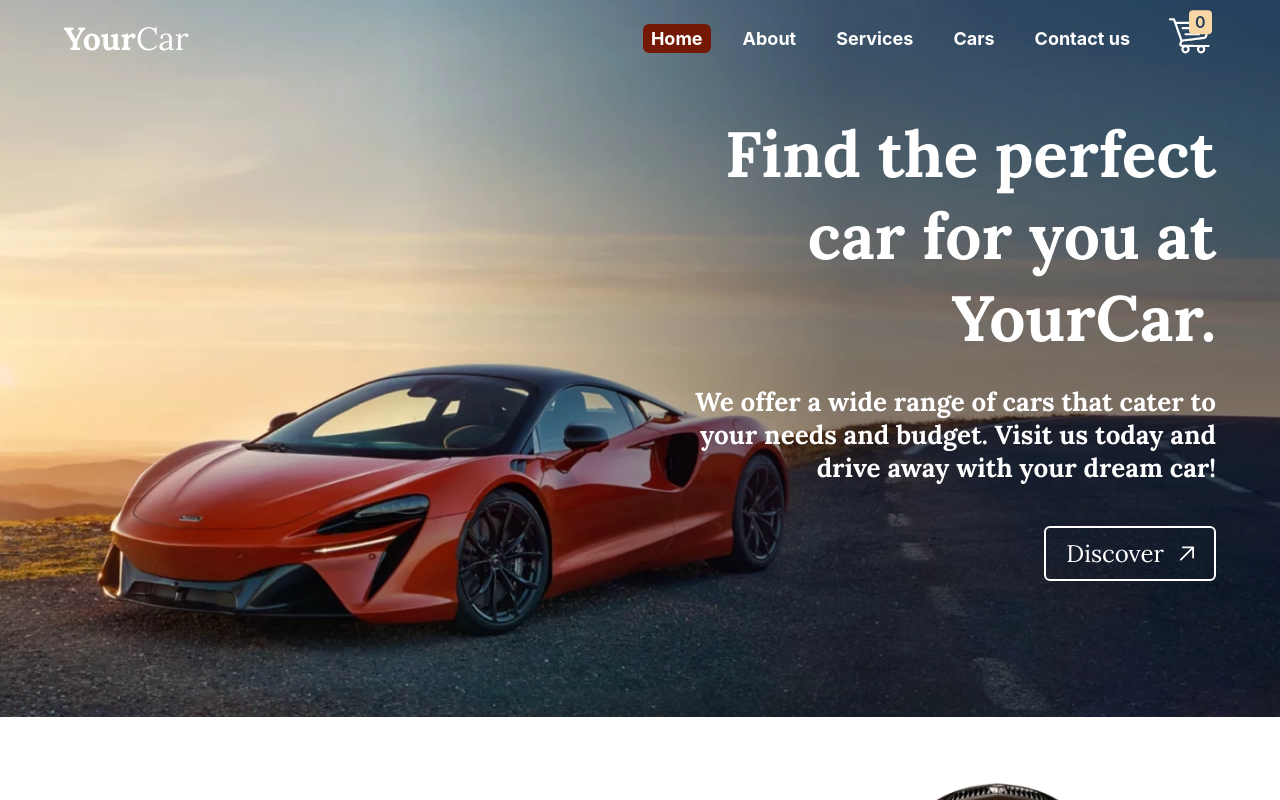
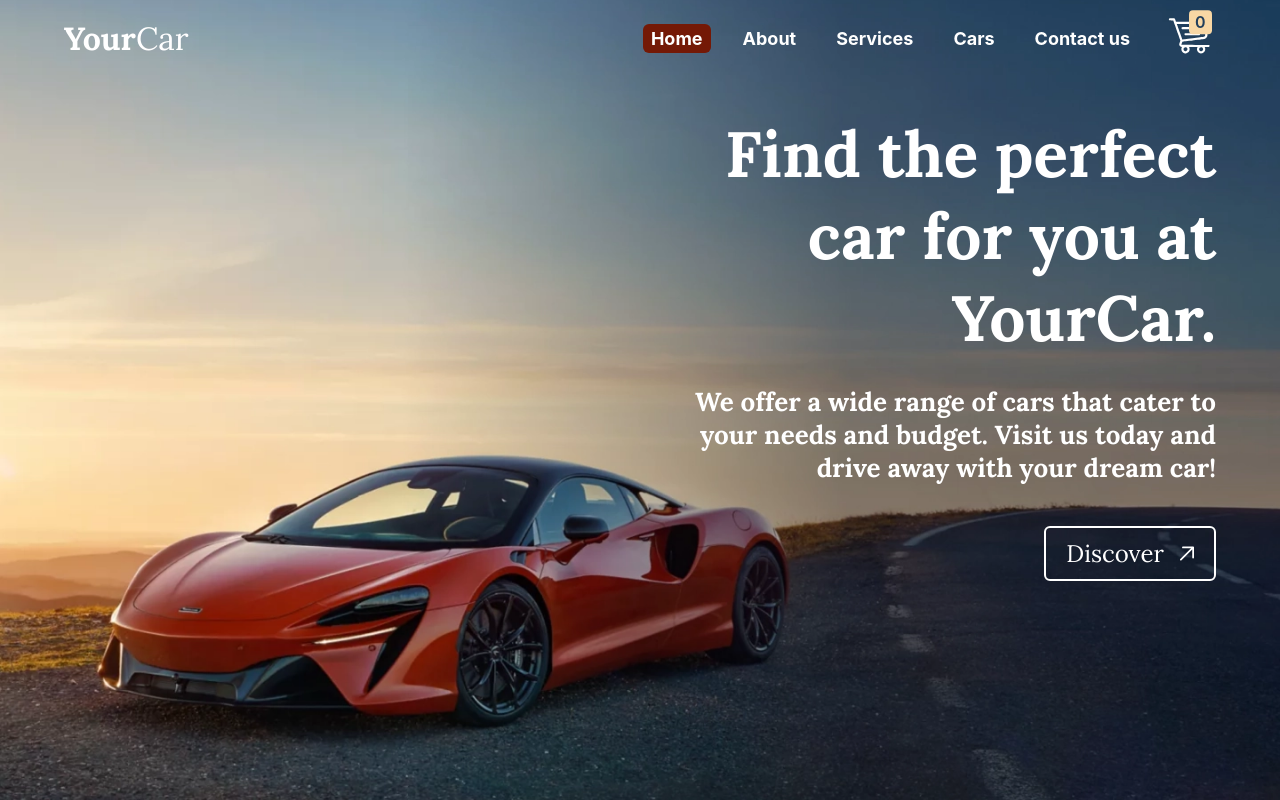
Before and after one commit to Youssef-Mhmoud/cars-project, a React (Create React App) app: page / in a window 1280 px wide. Shown: the top 800 px of the page. Built offline with nearby package versions, Linux system fonts and the light colour scheme.

Commit message:
fix header

```diff
--- a/src/components/layout/Header.module.css
+++ b/src/components/layout/Header.module.css
@@ -5,10 +5,9 @@
   background-position: center center;
 
   position: relative;
-  /* padding-top: 100px; */
   padding-bottom: 100px;
 
-  /* height: 100vh; */
+  height: 100vh;
 }
 
 .headerSticky {
@@ -247,6 +246,10 @@ a.active {
 }
 
 @media (max-width: 860px) {
+  .header {
+    height: auto;
+  }
+
   /* Nav */
   nav ul {
     display: flex;
```
